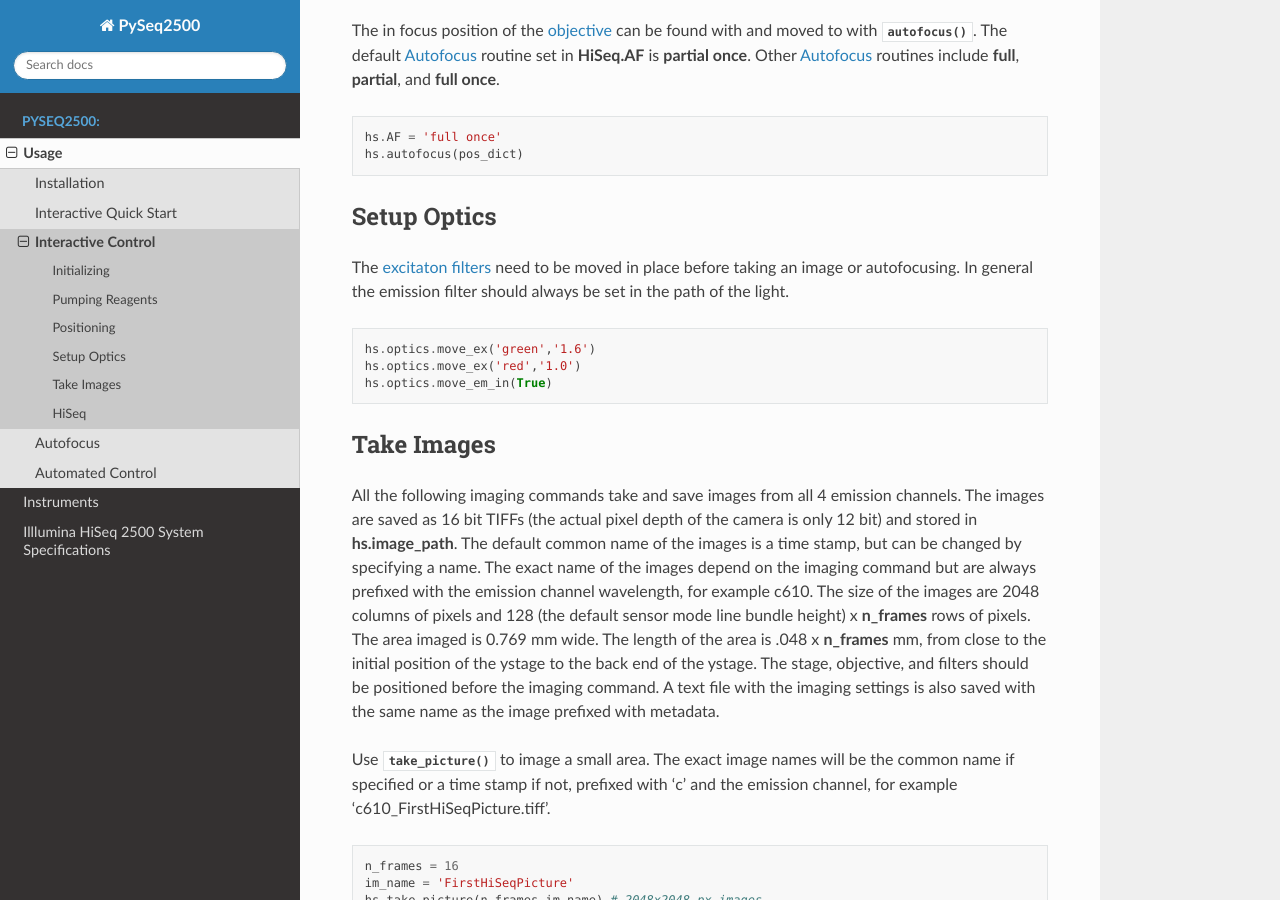
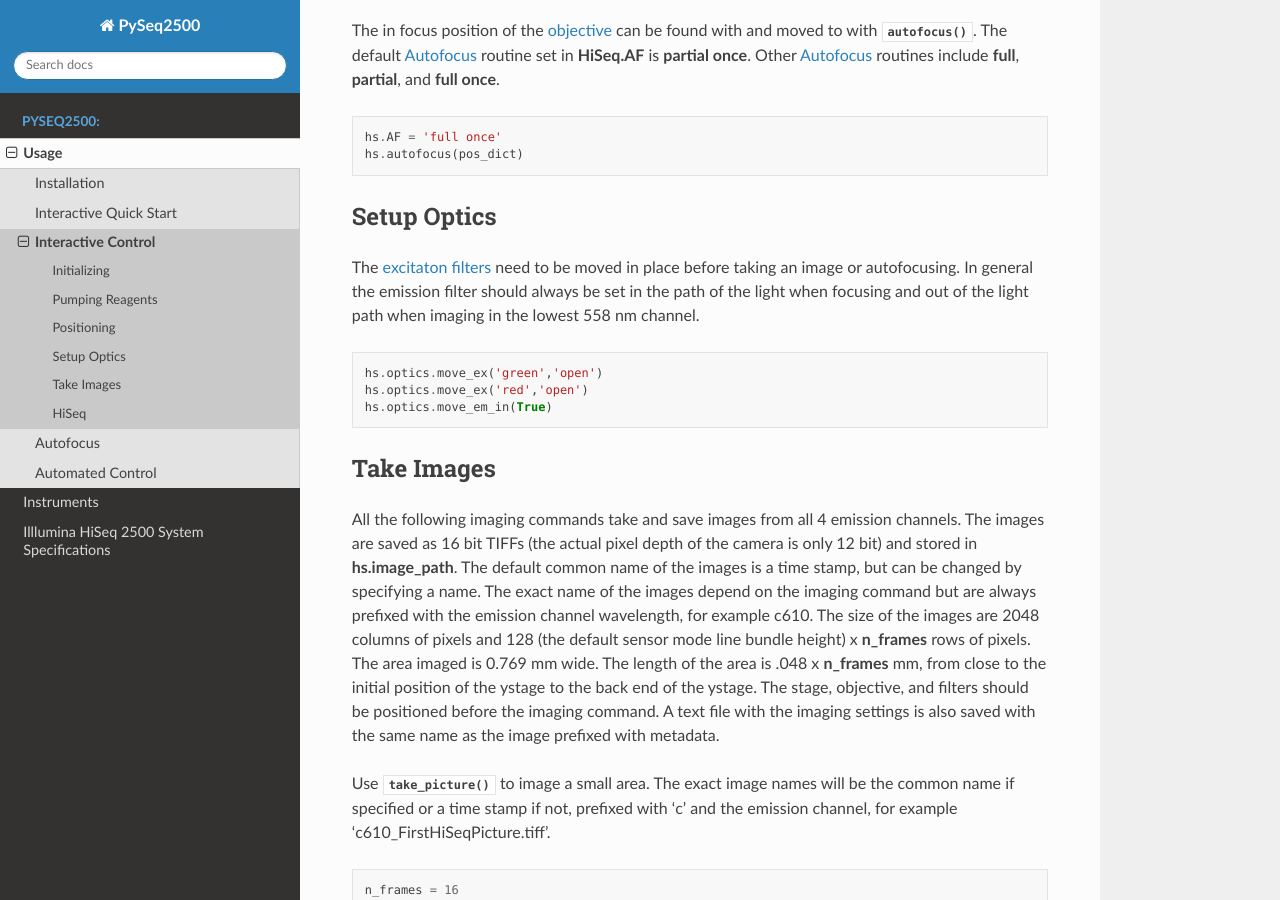
Before and after one commit to nygctech/PySeq2500, a Sphinx documentation site: the page built from docs/source/Usage/pyseq.rst, in a window 1280 px wide and 900 px high, scrolled down 1646 px. Built offline with Sphinx 7.4.7 and the Read the Docs theme 2.0.0, drawn with Linux system fonts in a browser that asks for light colours.

```diff
--- a/docs/source/Usage/pyseq.rst
+++ b/docs/source/Usage/pyseq.rst
@@ -101,12 +101,13 @@ Setup Optics
 ============
 The :ref:`excitaton filters<optics>` need to be moved in place before taking an
 image or autofocusing. In general the emission filter should always be set in
-the path of the light.
+the path of the light when focusing and out of the light path when imaging in
+the lowest 558 nm channel.
 
 .. code-block:: python
 
-  hs.optics.move_ex('green','1.6')
-  hs.optics.move_ex('red','1.0')
+  hs.optics.move_ex('green','open')
+  hs.optics.move_ex('red','open')
   hs.optics.move_em_in(True)
 
 Take Images
```
Also changed, not shown: docs/source/Usage/automated/experiment.rst (+6 -6 lines), 2 other files.
